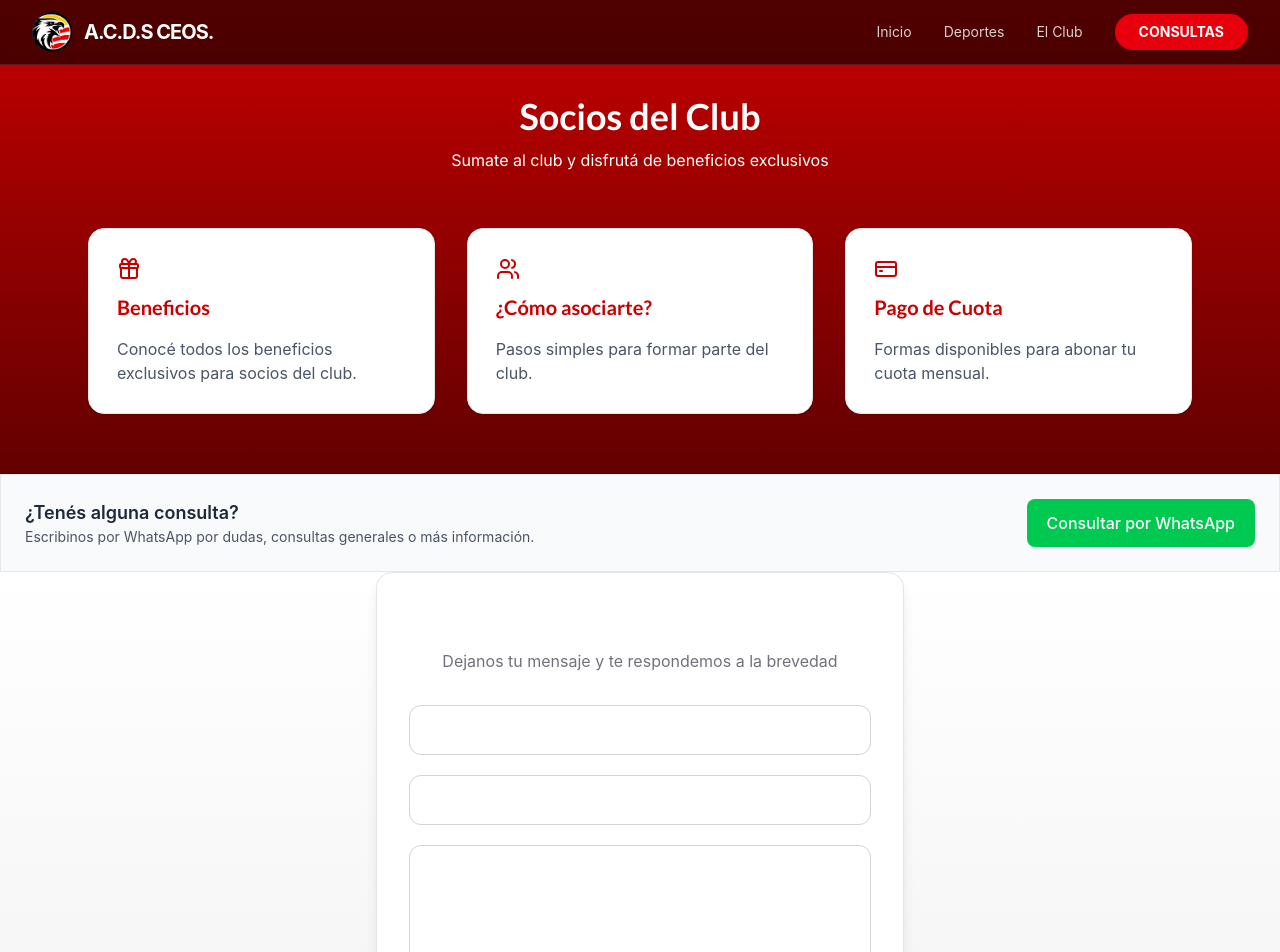
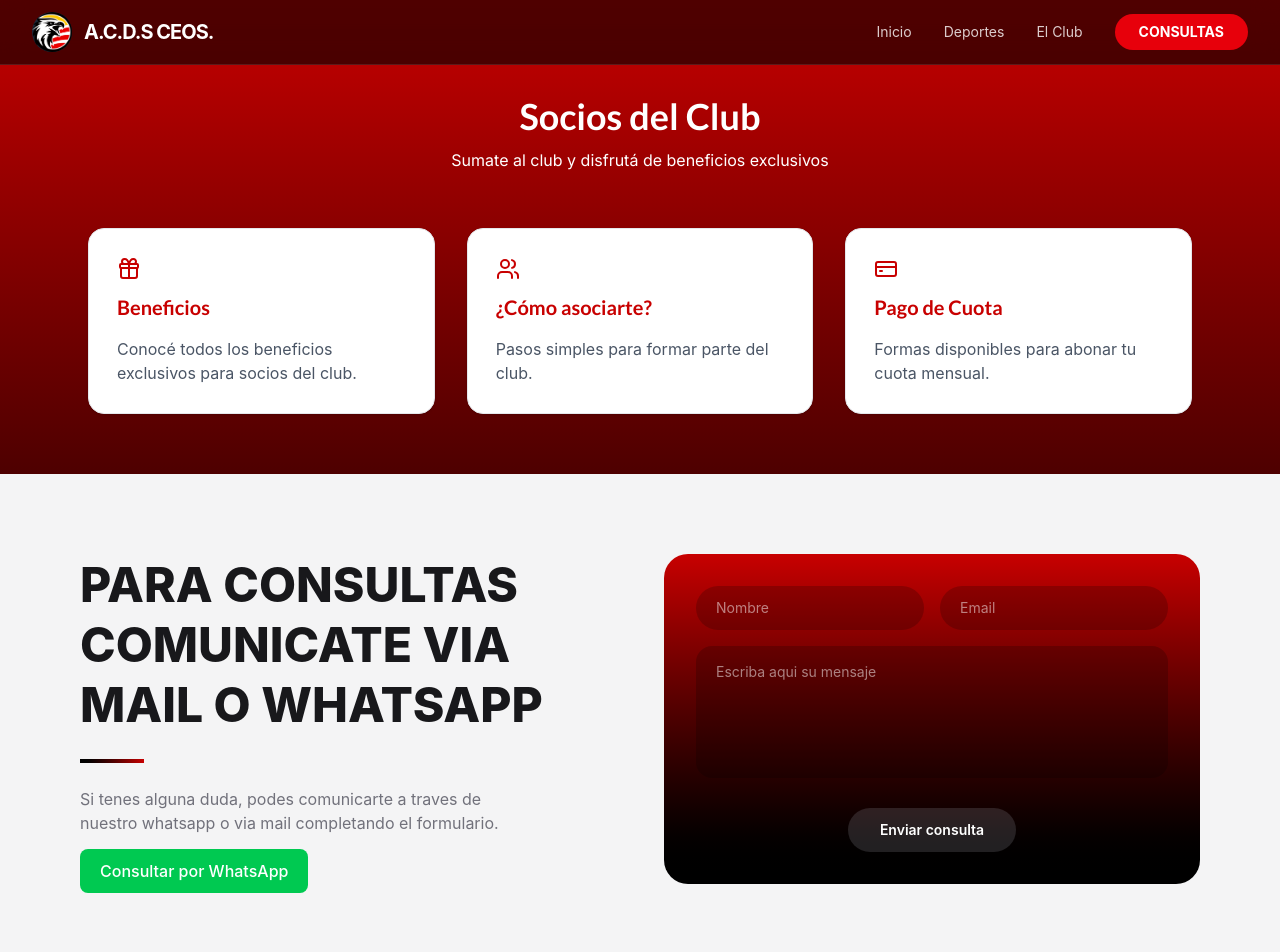
Before and after one commit to RodriVelo/CEOS-FC, a React (Vite) app in the folder mi-app-react/: page /informacionSocios in a window 1280 px wide. Shown: the top 952 px of the page. Built offline with nearby package versions, Linux system fonts and the light colour scheme.

Commit message:
formulario

```diff
--- a/mi-app-react/src/componentes/formulario/formulario.jsx
+++ b/mi-app-react/src/componentes/formulario/formulario.jsx
@@ -23,69 +23,51 @@ export default function Formulario() {
   };
 
   return (
-   <section className="bg-gradient-to-b from-white to-zinc-100">
-  <div className="max-w-xl mx-auto px-6">
-
-    {/* Card */}
-    <div className="bg-white rounded-2xl shadow-lg p-8 border border-zinc-200">
-
-      {/* Título */}
-      <h2 className="text-3xl font-bold mb-2 text-center">
-        Contacto
-      </h2>
-      <p className="text-zinc-500 text-center mb-8">
-        Dejanos tu mensaje y te respondemos a la brevedad
-      </p>
-
     <form
       ref={form}
       onSubmit={sendEmail}
-        name="contact-form"
-        className="space-y-5"
+      className="space-y-4"
     >
-        {/* Nombre */}
-        <div>
+      {/* FILA 1 */}
+      <div className="grid grid-cols-1 md:grid-cols-2 gap-4">
         <input
           type="text"
           name="name"
-            placeholder="Nombre completo"
+          placeholder="Nombre"
           required
-            className="w-full border border-zinc-300 rounded-xl p-3 outline-none focus:ring-2 focus:ring-black focus:border-black transition"
+          className="w-full bg-black/20 rounded-full px-5 py-3 outline-none text-sm"
         />
-        </div>
 
-        {/* Email */}
-        <div>
       <input
           type="email"
           name="email"
           placeholder="Email"
           required
-            className="w-full border border-zinc-300 rounded-xl p-3 outline-none focus:ring-2 focus:ring-black focus:border-black transition"
+          className="w-full bg-black/20 rounded-full px-5 py-3 outline-none text-sm"
         />
+
       </div>
 
-        {/* Mensaje */}
-        <div>
+
+
+      {/* MENSAJE */}
       <textarea
         name="message"
-            placeholder="Escribí tu mensaje..."
+        placeholder="Escriba aqui su mensaje"
+        rows="5"
         required
-            rows="4"
-            className="w-full border border-zinc-300 rounded-xl p-3 outline-none focus:ring-2 focus:ring-black focus:border-black transition resize-none"
+        className="w-full bg-black/20 rounded-2xl px-5 py-4 outline-none text-sm resize-none"
       />
-        </div>
 
-        {/* Botón */}
+      {/* BOTÓN */}
+      <div className="flex justify-center pt-2">
         <button
           type="submit"
-          className="w-full bg-black text-white py-3 rounded-xl font-medium hover:bg-zinc-800 transition duration-300"
+          className="bg-zinc-400/20 text-white px-8 py-3 rounded-full text-sm font-semibold hover:bg-zinc-800 transition"
         >
           Enviar consulta
         </button>
+      </div>
     </form>
-    </div>
-  </div>
-</section>
   );
 }
--- a/mi-app-react/src/pages/informacionSocios/informacionSocios.jsx
+++ b/mi-app-react/src/pages/informacionSocios/informacionSocios.jsx
@@ -19,7 +19,7 @@ export default function InformacionSocios() {
 
   return (
     <section className="w-full bg-white">
-      <main className="min-h-[calc(100vh-64px)] w-full bg-gradient-to-b from-[#c80000] to-black text-white py-25 md:pt-24  ">
+      <main className="min-h-[calc(100vh-64px)] w-full bg-gradient-to-b from-[#c80000] to-black text-white pt-25 md:pt-24  ">
       <div className="max-w-6xl mx-auto px-6 pb-15">
 
         {/* Header */}
@@ -160,32 +160,30 @@ export default function InformacionSocios() {
 
 
 
-    <div className="w-full bg-gray-50 border border-gray-200  p-6 flex flex-col md:flex-row items-center justify-between gap-4">
+    <div className="w-full bg-zinc-100 py-20 px-6 md:px-20">
+  <div className="max-w-6xl mx-auto grid md:grid-cols-2 gap-12 items-center">
 
-      <div>
-        <h3 className="text-lg font-semibold text-gray-800">
-          ¿Tenés alguna consulta?
-        </h3>
-        <p className="text-gray-600 text-sm">
-          Escribinos por WhatsApp por dudas, consultas generales o más información.
-        </p>
-      </div>
+    {/* IZQUIERDA */}
+    <div className="space-y-6">
+      <h2 className="text-4xl md:text-5xl font-extrabold text-zinc-900 leading-tight">
+        PARA CONSULTAS <br /> COMUNICATE VIA MAIL O WHATSAPP
+      </h2>
 
-      <a
-        href="https://wa.me/5492972405717"
-        target="_blank"
-        rel="noopener noreferrer"
-        className="bg-green-500 hover:bg-green-600 text-white font-medium px-5 py-3 rounded-lg transition whitespace-nowrap"
-      >
-        Consultar por WhatsApp
-      </a>
+      <div className="w-16 h-1 bg-gradient-to-l from-[#c80000] to-black"></div>
 
+      <p className="text-zinc-500 max-w-md">
+        Si tenes alguna duda, podes comunicarte a traves de nuestro whatsapp o via mail completando el formulario.
+      </p>
+      <a href="https://wa.me/5492972405717" target="_blank" rel="noopener noreferrer" className="bg-green-500 hover:bg-green-600 text-white font-medium px-5 py-3 rounded-lg transition whitespace-nowrap" > Consultar por WhatsApp </a>
     </div>
 
-    <div>
-          <Formulario></Formulario>
-        </div>
+    {/* DERECHA - FORM */}
+    <div className="bg-gradient-to-b from-[#c80000] to-black rounded-3xl p-6 md:p-8">
+      <Formulario />
+    </div>
 
+  </div>
+</div>
       </main>
     </section>
   );
```
Lines whose indentation alone changed are shown as unchanged.
